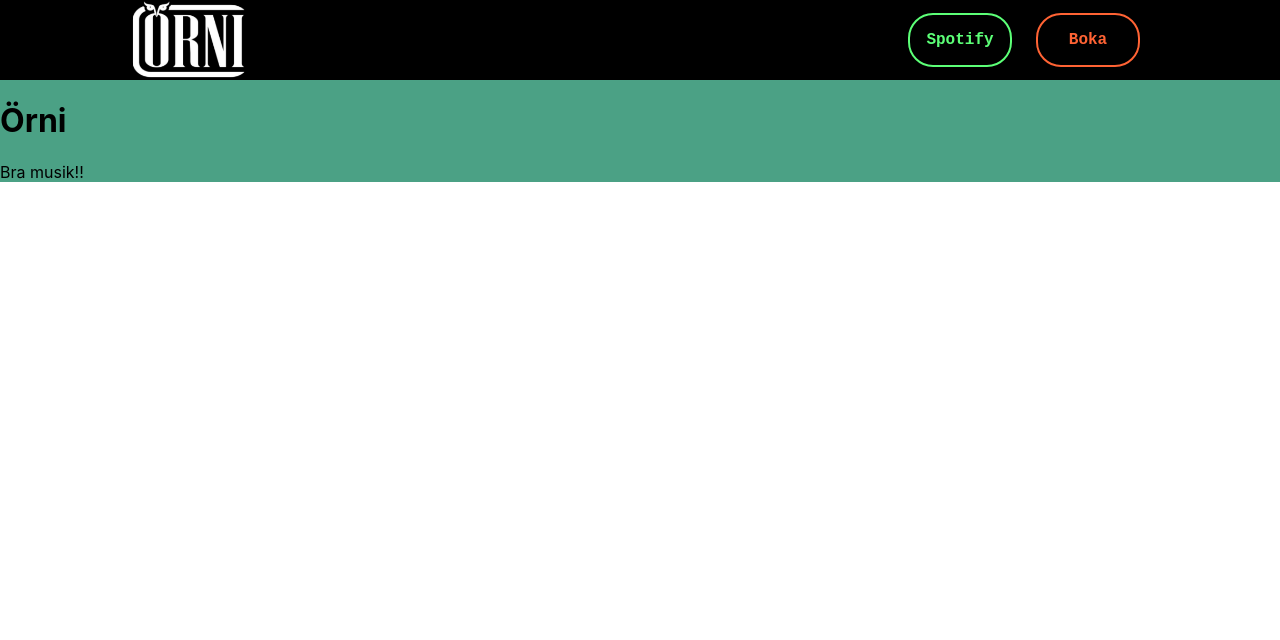
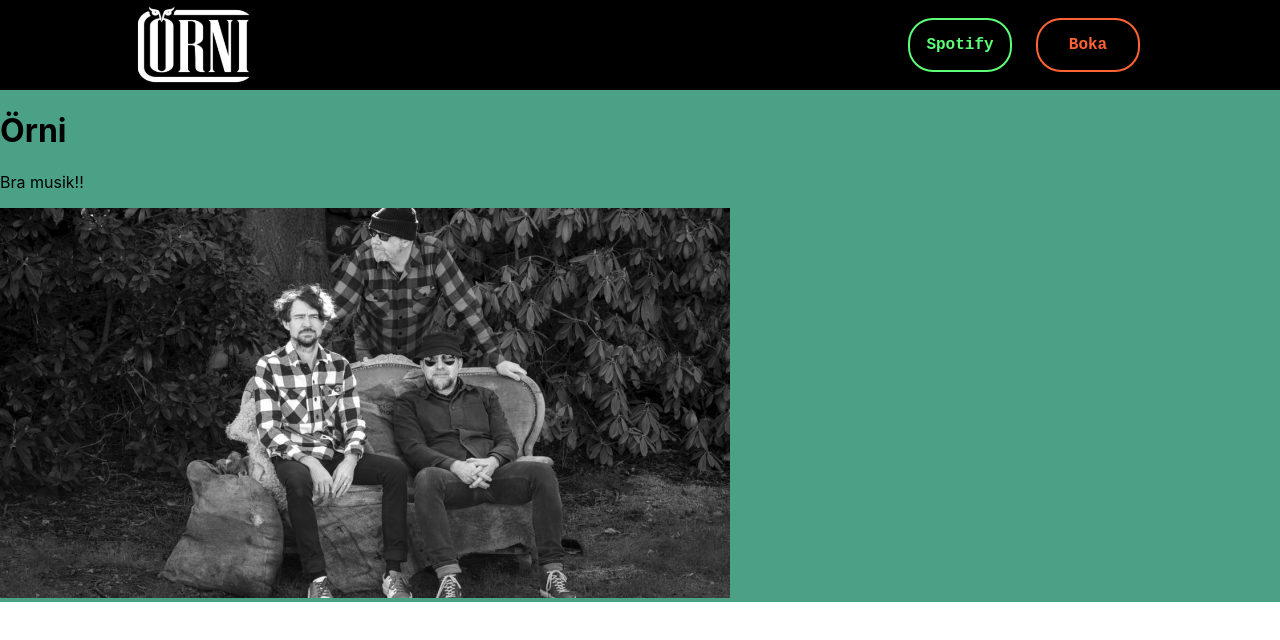
Before and after one commit to gustavAlbrekts0n/orni, a React (Create React App) app: page / in a window 1280 px wide. Shown: the top 640 px of the page. Built offline with nearby package versions, Linux system fonts and the light colour scheme.

Commit message:
Minor fixes

```diff
--- a/public/index.html
+++ b/public/index.html
@@ -2,7 +2,6 @@
 <html lang="en">
   <head>
     <meta charset="utf-8" />
-    <link rel="icon" href="%PUBLIC_URL%/favicon.ico" />
     <meta name="viewport" content="width=device-width, initial-scale=1" />
     <meta name="theme-color" content="#000000" />
     <meta
@@ -24,7 +23,7 @@
       work correctly both with client-side routing and a non-root public URL.
       Learn how to configure a non-root public URL by running `npm run build`.
     -->
-    <title>React App</title>
+    <title>Örni</title>
   </head>
   <body>
     <noscript>You need to enable JavaScript to run this app.</noscript>
--- a/src/components/Header.css
+++ b/src/components/Header.css
@@ -22,6 +22,7 @@
 
 .logo {
     height: 80px;
+    margin: 5px;
 }
 
 .header-buttons {
--- a/src/components/Header.js
+++ b/src/components/Header.js
@@ -19,7 +19,7 @@ const Header = () => {
                 <img className="logo" src={require("img/logo.png")} alt="Örni"/>
                 <div className="header-buttons">
                     <Button name="spotify" text="Spotify" url="https://open.spotify.com/artist/5g4goXzUuMiUvgvgxBAMtA?si=QGyl1O5dSMajGi_jpeid2Q"/>
-                    <Button name="booking" text="Boka" url="https://l.facebook.com/l.php?u=http%3A%2F%2Fwww.mcv.se%2F&h=AT12d66r2xdMqjJdPDw_e081wmyHI13X9CKOV40UHpi8yUhXrBeek5HciPoa-4H2YwhASiMFtKrhNjoHfNkR4s7_QojyU7aTa2fBZpkf47FfHjMMGCRJz95ZZoM"/>
+                    <Button name="booking" text="Boka" url="https://www.mcv.se/artister/orni/"/>
                 </div>
             </div>
         </div>
--- a/src/pages/Home.js
+++ b/src/pages/Home.js
@@ -7,6 +7,7 @@ const Home = () => {
             <Header />
             <h1>Örni</h1>
             <p>Bra musik!!</p>
+            <img className="img-trio" src={require("img/background.jpg")} alt="Bild på trion"/>
         </div>
     );
 }
```
Also changed, not shown: src/img/background.jpg (added).
